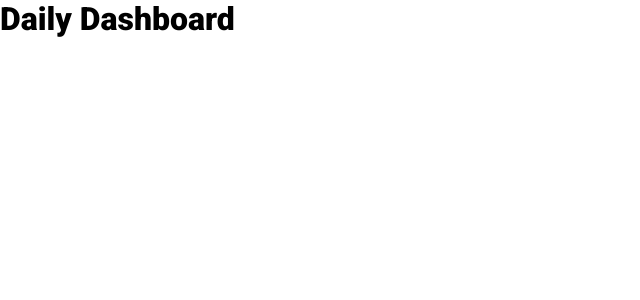
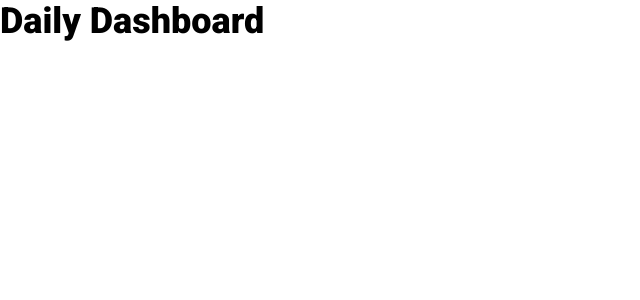
Before and after one commit to Lyannen258/dashboard, a Vue app: page / in a window 1280 px wide. Shown: the top 300 px of the page, without its empty margins (0-640 px from the left). Built offline with nearby package versions, Linux system fonts and the light colour scheme.

Commit message:
[Title] Add font size

```diff
--- a/src/components/Title.vue
+++ b/src/components/Title.vue
@@ -15,5 +15,6 @@ export default {
 <style scoped>
   h1 {
     font-weight: 900;
+    font-size: var(--font-size-xl);
   }
 </style>
```
